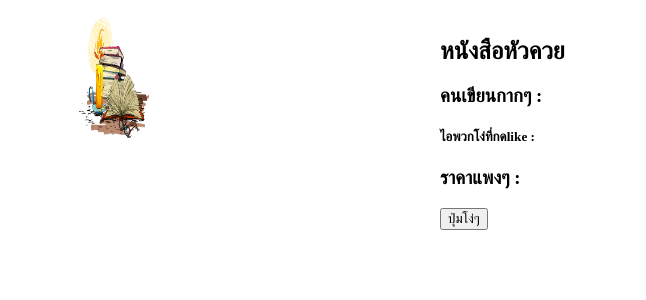
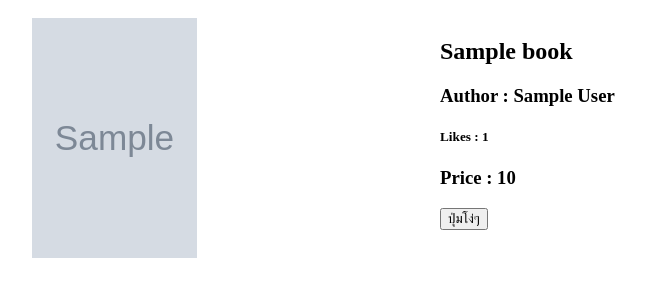
Before and after one commit to CosecDY/Library01, a Flask app: template templates/UiBookPage.html in a window 1280 px wide. Shown: the top 300 px of the page, without its empty margins (210-856 px from the left). Run offline with Flask 3, Linux system fonts and the light colour scheme; the template is opened without the code that fills it: most values are stand-ins (such as "Sample title", 1, 10 or a date in 2020); grey boxes marked "Sample" are stand-in pictures; some libraries are stand-ins or nearby versions.

Commit message:
book info html

```diff
--- a/templates/UiBookPage.html
+++ b/templates/UiBookPage.html
@@ -24,20 +24,23 @@
             margin: auto;
         }
     </style>
+
 </head>
 <body>
-    <!--<script  src="{{ url_for('static', filename='/script/UiBookPage.js') }}"></script>-->
+
     <div class="row">
         <div class="column">
-            <img src="static/image/about.png" alt="" width="70px" height="120px" class="center">
+            <img src="{{book['imgSrc']}}" alt="" width="165px" height="240px" class="center">
         </div>
         <div class="column">
-            <h2>หนังสือหัวควย</h2>
-            <h3>คนเขียนกากๆ : </h3>
-            <h5>ไอพวกโง่ที่กดlike : </h5>
-            <h3>ราคาแพงๆ : </h3>
+            <h2>{{book['nameBook']}}</h2>
+            <h3>Author : {{book['author']}}</h3>
+            <h5>Likes : {{book['totalLikes']}}</h5>
+            <h3>Price : {{book['price']}}</h3>
             <button type="button">ปุ่มโง่ๆ</button>
         </div>
     </div>
+
+    <!--<script  src="{{ url_for('static', filename='/script/UiBookPage.js') }}"></script>-->
 </body>
 </html>
```
